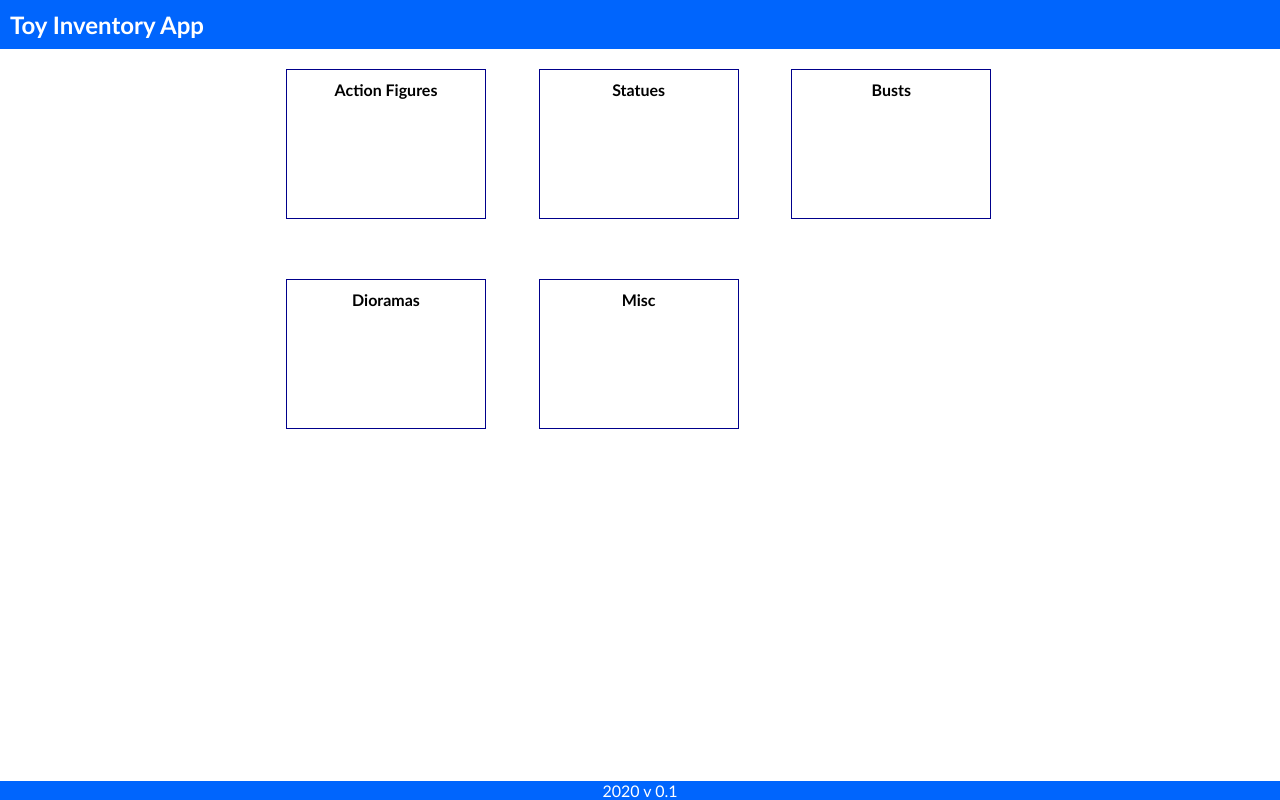
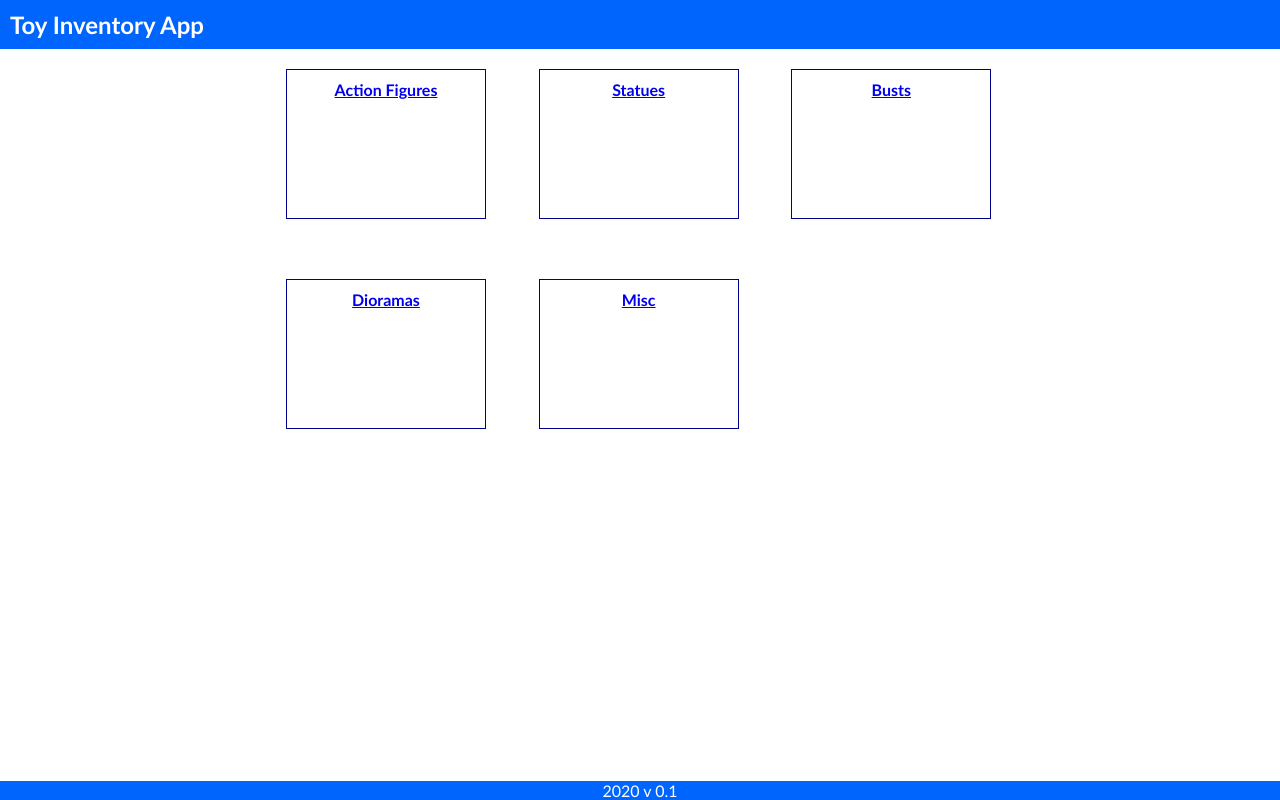
Before and after one commit to ginhanlabs/toyInvAng, an Angular app: page /home in a window 1280 px wide. Built offline with nearby package versions, Linux system fonts and the light colour scheme.

Commit message:
Adding in basic routing

```diff
--- a/src/app/app-routing.module.ts
+++ b/src/app/app-routing.module.ts
@@ -1,9 +1,12 @@
 import { NgModule } from '@angular/core';
 import { Routes, RouterModule } from '@angular/router';
 import { HomeComponent } from './components/home/home.component';
+import { MainContentComponent } from './components/main-content/main-content.component';
+
 
 const routes: Routes = [
     { path: 'home', component: HomeComponent },
+    { path: 'main/:category', component: MainContentComponent },
     { path: '',   redirectTo: '/home', pathMatch: 'full' }
   ];
 
--- a/src/app/components/home/home.component.html
+++ b/src/app/components/home/home.component.html
@@ -1,17 +1,22 @@
 <div class="main-content">
-    <a class="main-content-item">
+    <a class="main-content-item"
+        [routerLink]="['/main', 'Action Figures']">
         Action Figures
     </a>
-    <a class="main-content-item">
+    <a class="main-content-item"
+        [routerLink]="['/main', 'Statues']">
         Statues
     </a>
-    <a class="main-content-item">
+    <a class="main-content-item"
+        [routerLink]="['/main', 'Busts']">
         Busts
     </a>
-    <a class="main-content-item">
+    <a class="main-content-item"
+        [routerLink]="['/main', 'Dioramas']">
         Dioramas
     </a>
-    <a class="main-content-item">
+    <a class="main-content-item"
+        [routerLink]="['/main', 'Misc']">
         Misc
     </a>
 </div>
--- /dev/null
+++ b/src/app/components/main-content/main-content.component.html
@@ -0,0 +1 @@
+<h2>{{category}}</h2>
--- /dev/null
+++ b/src/app/components/main-content/main-content.component.ts
@@ -0,0 +1,22 @@
+import { Component, OnInit } from '@angular/core';
+import { ActivatedRoute } from '@angular/router';
+
+@Component({
+  selector: 'app-main-content',
+  templateUrl: './main-content.component.html',
+  styleUrls: ['./main-content.component.scss']
+})
+
+export class MainContentComponent implements OnInit {
+  category: string = "";
+
+  constructor(private activatedRoute: ActivatedRoute) { }
+
+  ngOnInit(): void {
+
+    if ( this.activatedRoute.snapshot.params["category"] !== undefined) {
+      this.category = this.activatedRoute.snapshot.params["category"];
+    }
+  }
+
+}
--- a/src/app/components/navigation/navigation.component.ts
+++ b/src/app/components/navigation/navigation.component.ts
@@ -12,10 +12,11 @@ export class NavigationComponent implements OnInit {
   constructor(private activatedRoute: ActivatedRoute) { }
 
   ngOnInit(): void {
-    // this.activatedRoute.queryParams.subscribe(params => {
-    //  let p =  params["menuSelected"]
-    //   console.log(p)
-    // })
+    console.log("hello nav");
+  }
+
+  displayNavigation() {
+    console.log("yes");
   }
 
 }
```
Also changed, not shown: src/app/components/main-content/main-content.component.scss (added).
